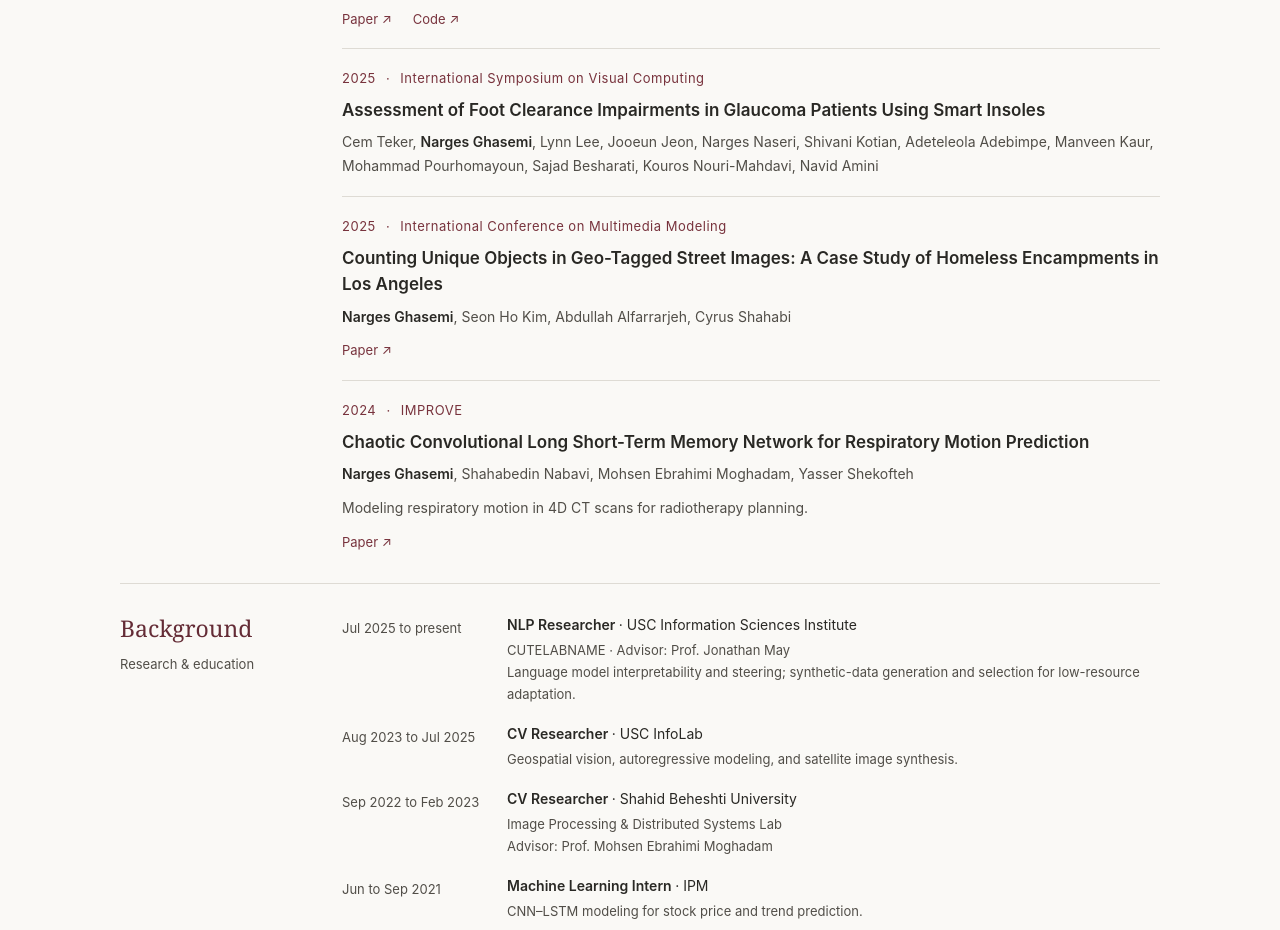
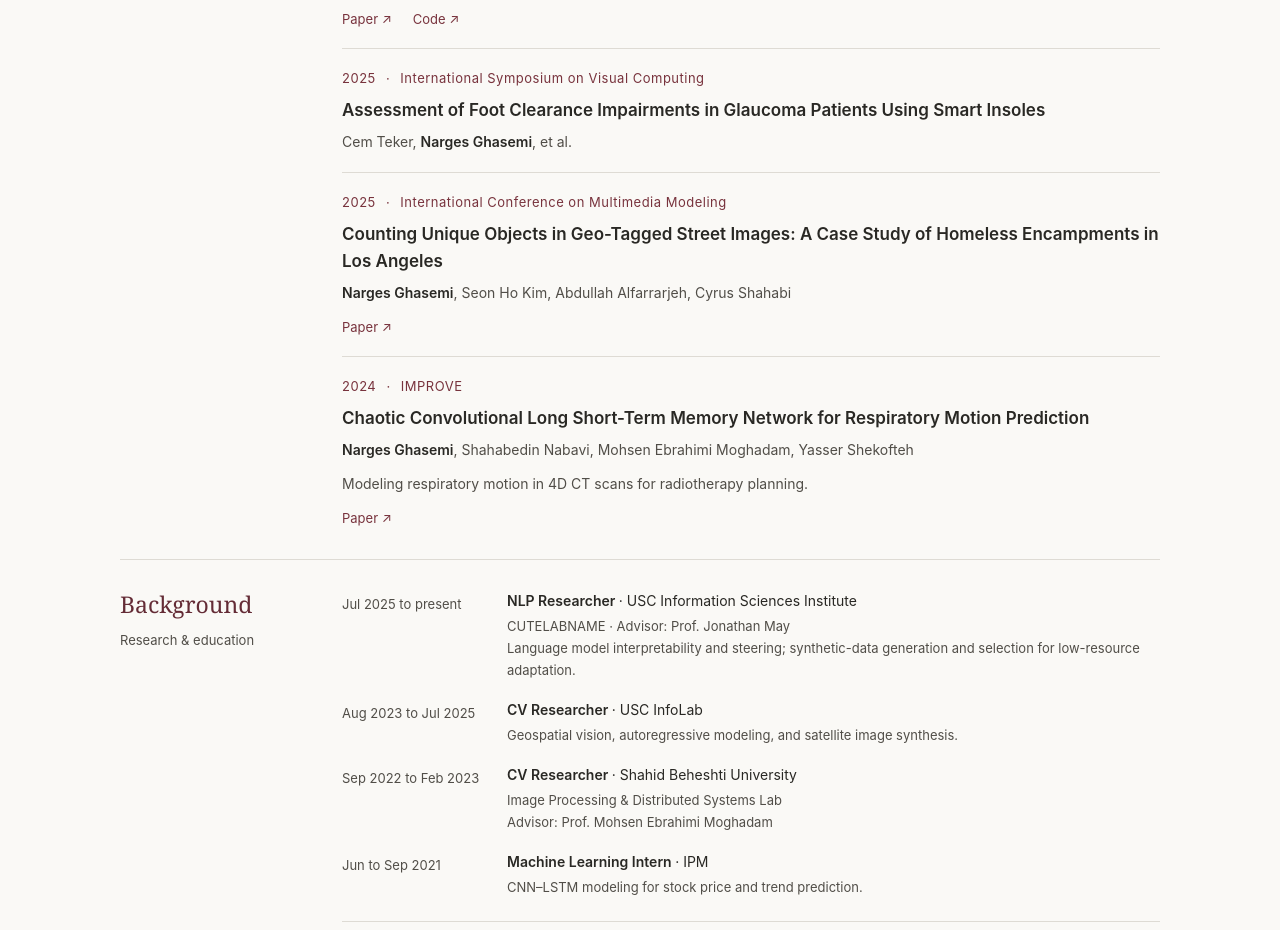
Before and after one commit to NNargesNN/nnargesnn.github.io, a plain HTML site: page index.html in a window 1280 px wide. Shown: the part 1301-2231 px from the top of the page. Drawn offline with Linux system fonts and the light colour scheme.

Commit message:
Keep abbreviated ISVC author list

```diff
--- a/index.html
+++ b/index.html
@@ -90,7 +90,7 @@
         <article class="publication">
           <p class="venue">2025 <span>·</span> International Symposium on Visual Computing</p>
           <h3>Assessment of Foot Clearance Impairments in Glaucoma Patients Using Smart Insoles</h3>
-          <p class="authors">Cem Teker, <strong>Narges Ghasemi</strong>, Lynn Lee, Jooeun Jeon, Narges Naseri, Shivani Kotian, Adeteleola Adebimpe, Manveen Kaur, Mohammad Pourhomayoun, Sajad Besharati, Kouros Nouri-Mahdavi, Navid Amini</p>
+          <p class="authors">Cem Teker, <strong>Narges Ghasemi</strong>, et al.</p>
         </article>
         <article class="publication">
           <p class="venue">2025 <span>·</span> International Conference on Multimedia Modeling</p>
```
